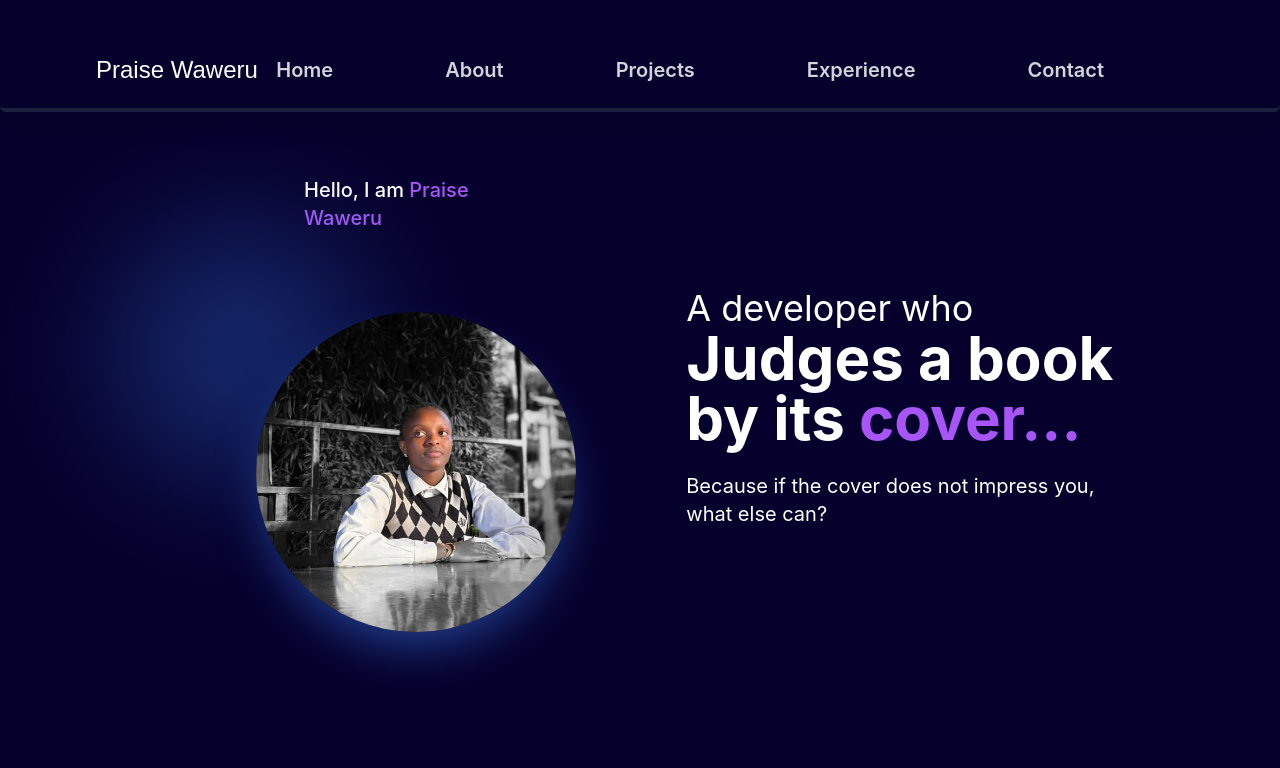
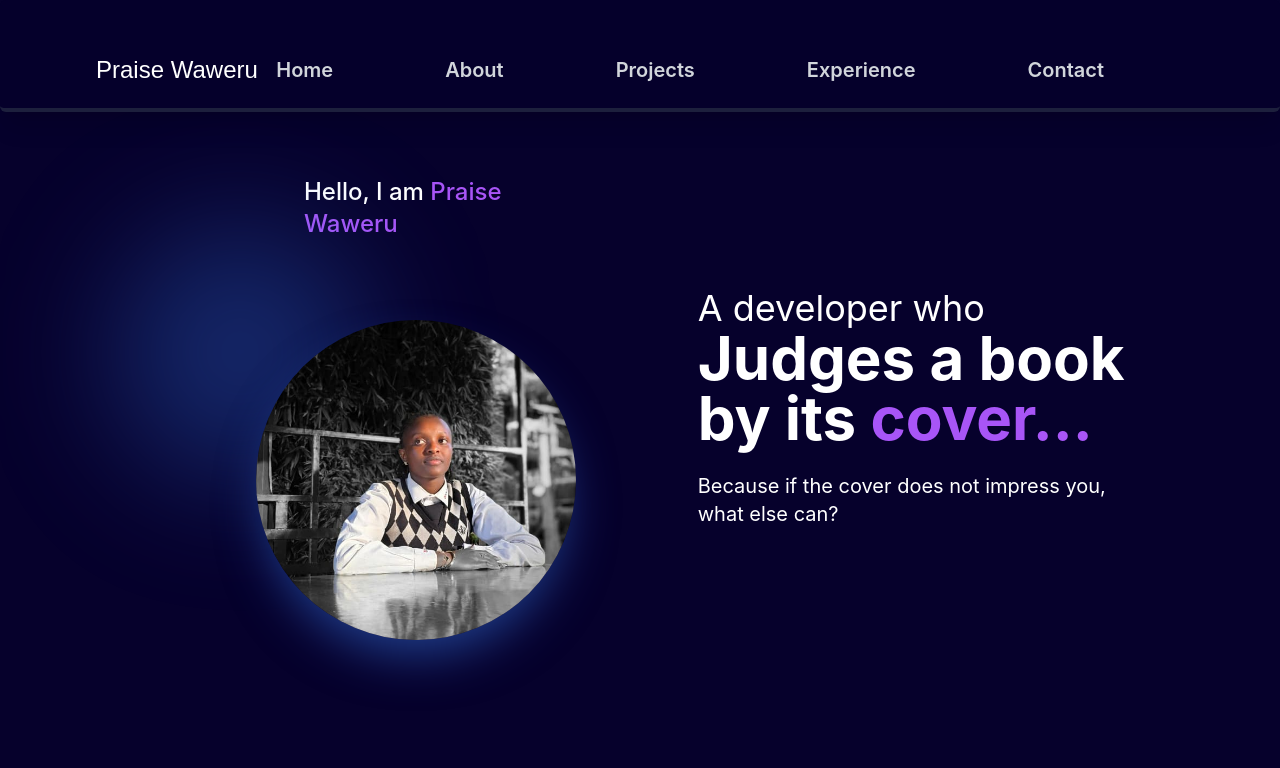
Before and after one commit to Njeriwaweru/Portfolio, a React (Create React App) app: page / in a window 1280 px wide. Shown: the top 768 px of the page. Built offline with nearby package versions, Linux system fonts and the light colour scheme; a web font is replaced by a local one.

Commit message:
Fixing banner text

```diff
--- a/src/pages/Banner.js
+++ b/src/pages/Banner.js
@@ -25,7 +25,7 @@ const Banner = () => {
             <div className="hidden lg:flex relative gap-48 px-36 pb-16">
                 <div>
                     <div className="absolute inset-0 blur-3xl bg-blue-500/30 rounded-full w-64 h-64 mt-28 ml-28"></div>
-                    <p className="text-white text-xl ml-40 mt-16 font-medium">Hello, I am <span className="text-purple-500">Praise Waweru</span></p>
+                    <p className="text-white ml-40 mt-16 font-medium text-2xl">Hello, I am <span className="text-purple-500">Praise Waweru</span></p>
                     <img
                         src={bannerImg}
                         alt="Praise Waweru"
```
